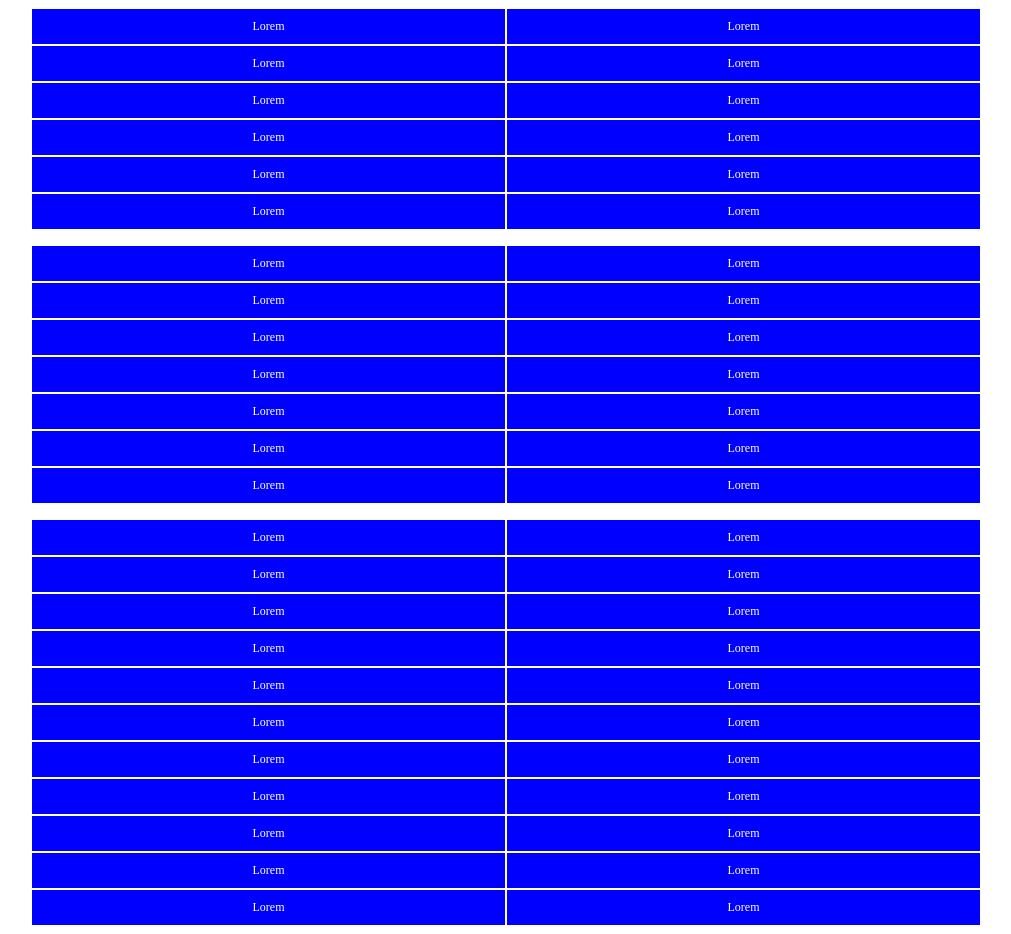
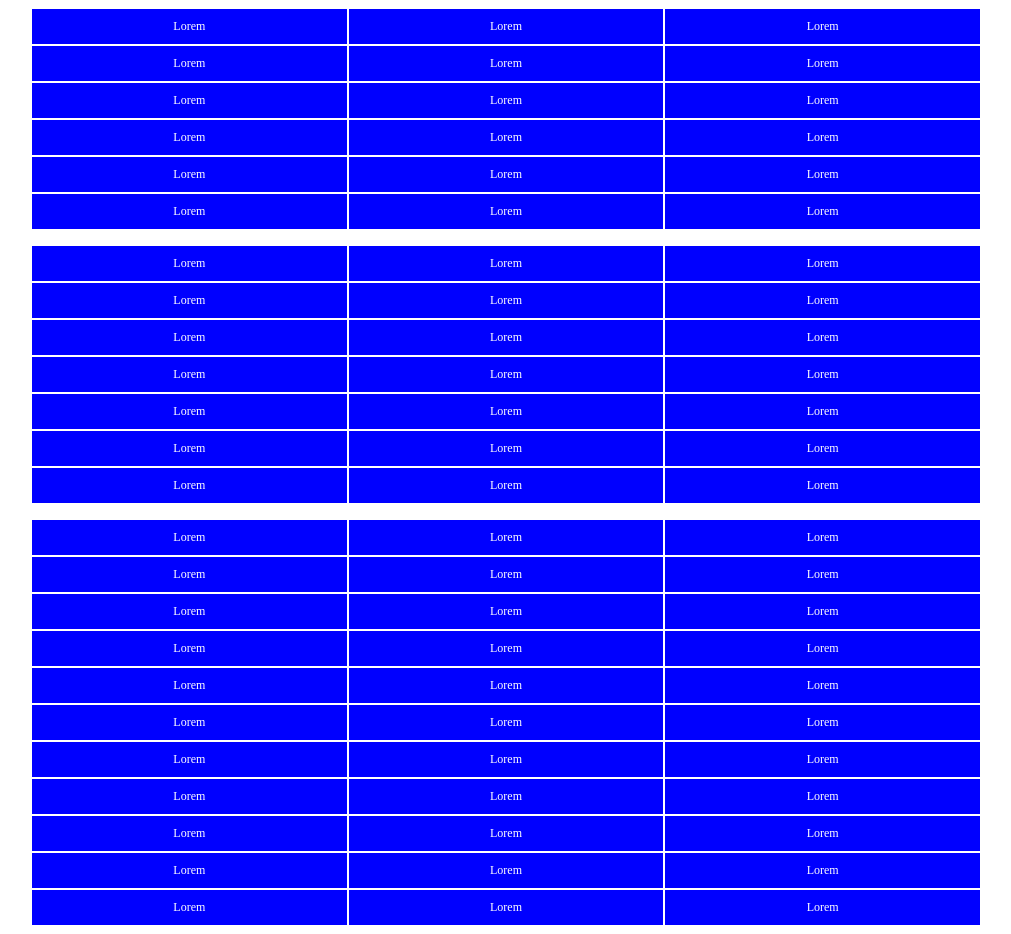
Before and after one commit to mdeias/html-css-12bool, a plain HTML site: page index.html in a window 1280 px wide. Shown: the whole page, without its empty margins (134-1145 px from the left). Drawn offline with Linux system fonts and the light colour scheme.

Commit message:
colonne md

```diff
--- a/index.html
+++ b/index.html
@@ -13,11 +13,15 @@
 
         <div class="row">
 
-            <div class="col-xs-12 col-sm-6">
+            <div class="col-xs-12 col-sm-6 col-md-4">
                 <div class="box"> Lorem</div>
             </div>
 
-            <div class="col-xs-12 col-sm-6">
+            <div class="col-xs-12 col-sm-4 col-md-4">
+                <div class="box"> Lorem</div>
+            </div>
+
+            <div class="col-xs-12 col-sm-2 col-md-4">
                 <div class="box"> Lorem</div>
             </div>
 
@@ -25,11 +29,15 @@
 
         <div class="row">
 
-            <div class="col-xs-12 col-sm-6">
+            <div class="col-xs-12 col-sm-6 col-md-4">
                 <div class="box"> Lorem</div>
             </div>
 
-            <div class="col-xs-12 col-sm-6">
+            <div class="col-xs-12 col-sm-4 col-md-4">
+                <div class="box"> Lorem</div>
+            </div>
+
+            <div class="col-xs-12 col-sm-2 col-md-4">
                 <div class="box"> Lorem</div>
             </div>
 
@@ -37,11 +45,15 @@
 
         <div class="row">
 
-            <div class="col-xs-12 col-sm-6">
+            <div class="col-xs-12 col-sm-6 col-md-4">
                 <div class="box"> Lorem</div>
             </div>
 
-            <div class="col-xs-12 col-sm-6">
+            <div class="col-xs-12 col-sm-4 col-md-4">
+                <div class="box"> Lorem</div>
+            </div>
+
+            <div class="col-xs-12 col-sm-2 col-md-4">
                 <div class="box"> Lorem</div>
             </div>
 
@@ -49,11 +61,15 @@
 
         <div class="row">
 
-            <div class="col-xs-12 col-sm-6">
+            <div class="col-xs-12 col-sm-6 col-md-4">
                 <div class="box"> Lorem</div>
             </div>
 
-            <div class="col-xs-12 col-sm-6">
+            <div class="col-xs-12 col-sm-4 col-md-4">
+                <div class="box"> Lorem</div>
+            </div>
+
+            <div class="col-xs-12 col-sm-2 col-md-4">
                 <div class="box"> Lorem</div>
             </div>
 
@@ -61,11 +77,15 @@
 
         <div class="row">
 
-            <div class="col-xs-12 col-sm-6">
+            <div class="col-xs-12 col-sm-6 col-md-4">
                 <div class="box"> Lorem</div>
             </div>
 
-            <div class="col-xs-12 col-sm-6">
+            <div class="col-xs-12 col-sm-4 col-md-4">
+                <div class="box"> Lorem</div>
+            </div>
+
+            <div class="col-xs-12 col-sm-2 col-md-4">
                 <div class="box"> Lorem</div>
             </div>
 
@@ -73,11 +93,15 @@
 
         <div class="row">
 
-            <div class="col-xs-12 col-sm-6">
+            <div class="col-xs-12 col-sm-6 col-md-4">
                 <div class="box"> Lorem</div>
             </div>
 
-            <div class="col-xs-12 col-sm-6">
+            <div class="col-xs-12 col-sm-4 col-md-4">
+                <div class="box"> Lorem</div>
+            </div>
+
+            <div class="col-xs-12 col-sm-2 col-md-4">
                 <div class="box"> Lorem</div>
             </div>
 
@@ -87,11 +111,15 @@
 
         <div class="row">
 
-            <div class="col-xs-12 col-sm-6">
+            <div class="col-xs-12 col-sm-6 col-md-4">
                 <div class="box"> Lorem</div>
             </div>
 
-            <div class="col-xs-12 col-sm-6">
+            <div class="col-xs-12 col-sm-4 col-md-4">
+                <div class="box"> Lorem</div>
+            </div>
+
+            <div class="col-xs-12 col-sm-2 col-md-4">
                 <div class="box"> Lorem</div>
             </div>
 
@@ -99,11 +127,15 @@
 
         <div class="row">
 
-            <div class="col-xs-12 col-sm-6">
+            <div class="col-xs-12 col-sm-6 col-md-4">
                 <div class="box"> Lorem</div>
             </div>
 
-            <div class="col-xs-12 col-sm-6">
+            <div class="col-xs-12 col-sm-4 col-md-4">
+                <div class="box"> Lorem</div>
+            </div>
+
+            <div class="col-xs-12 col-sm-2 col-md-4">
                 <div class="box"> Lorem</div>
             </div>
 
@@ -111,11 +143,15 @@
 
         <div class="row">
 
-            <div class="col-xs-12 col-sm-6">
+            <div class="col-xs-12 col-sm-6 col-md-4">
                 <div class="box"> Lorem</div>
             </div>
 
-            <div class="col-xs-12 col-sm-6">
+            <div class="col-xs-12 col-sm-4 col-md-4">
+                <div class="box"> Lorem</div>
+            </div>
+
+            <div class="col-xs-12 col-sm-2 col-md-4">
                 <div class="box"> Lorem</div>
             </div>
 
@@ -123,11 +159,15 @@
 
         <div class="row">
 
-            <div class="col-xs-12 col-sm-6">
+            <div class="col-xs-12 col-sm-6 col-md-4">
                 <div class="box"> Lorem</div>
             </div>
 
-            <div class="col-xs-12 col-sm-6">
+            <div class="col-xs-12 col-sm-4 col-md-4">
+                <div class="box"> Lorem</div>
+            </div>
+
+            <div class="col-xs-12 col-sm-2 col-md-4">
                 <div class="box"> Lorem</div>
             </div>
 
@@ -135,11 +175,15 @@
 
         <div class="row">
 
-            <div class="col-xs-12 col-sm-6">
+            <div class="col-xs-12 col-sm-6 col-md-4">
                 <div class="box"> Lorem</div>
             </div>
 
-            <div class="col-xs-12 col-sm-6">
+            <div class="col-xs-12 col-sm-4 col-md-4">
+                <div class="box"> Lorem</div>
+            </div>
+
+            <div class="col-xs-12 col-sm-2 col-md-4">
                 <div class="box"> Lorem</div>
             </div>
 
@@ -147,11 +191,15 @@
 
         <div class="row">
 
-            <div class="col-xs-12 col-sm-6">
+            <div class="col-xs-12 col-sm-6 col-md-4">
                 <div class="box"> Lorem</div>
             </div>
 
-            <div class="col-xs-12 col-sm-6">
+            <div class="col-xs-12 col-sm-4 col-md-4">
+                <div class="box"> Lorem</div>
+            </div>
+
+            <div class="col-xs-12 col-sm-2 col-md-4">
                 <div class="box"> Lorem</div>
             </div>
 
@@ -159,11 +207,15 @@
 
         <div class="row">
 
-            <div class="col-xs-12 col-sm-6">
+            <div class="col-xs-12 col-sm-6 col-md-4">
                 <div class="box"> Lorem</div>
             </div>
 
-            <div class="col-xs-12 col-sm-6">
+            <div class="col-xs-12 col-sm-4 col-md-4">
+                <div class="box"> Lorem</div>
+            </div>
+
+            <div class="col-xs-12 col-sm-2 col-md-4">
                 <div class="box"> Lorem</div>
             </div>
 
@@ -173,22 +225,15 @@
 
         <div class="row">
 
-            <div class="col-xs-12 col-sm-6">
+            <div class="col-xs-12 col-sm-6 col-md-4">
                 <div class="box"> Lorem</div>
             </div>
 
-            <div class="col-xs-12 col-sm-6">
-                <div class="box"> Lorem</div>
-            </div>
-        </div>
-
-        <div class="row">
-
-            <div class="col-xs-12 col-sm-6">
+            <div class="col-xs-12 col-sm-4 col-md-4">
                 <div class="box"> Lorem</div>
             </div>
 
-            <div class="col-xs-12 col-sm-6">
+            <div class="col-xs-12 col-sm-2 col-md-4">
                 <div class="box"> Lorem</div>
             </div>
 
@@ -196,11 +241,15 @@
 
         <div class="row">
 
-            <div class="col-xs-12 col-sm-6">
+            <div class="col-xs-12 col-sm-6 col-md-4">
                 <div class="box"> Lorem</div>
             </div>
 
-            <div class="col-xs-12 col-sm-6">
+            <div class="col-xs-12 col-sm-4 col-md-4">
+                <div class="box"> Lorem</div>
+            </div>
+
+            <div class="col-xs-12 col-sm-2 col-md-4">
                 <div class="box"> Lorem</div>
             </div>
 
@@ -208,22 +257,15 @@
 
         <div class="row">
 
-            <div class="col-xs-12 col-sm-6">
+            <div class="col-xs-12 col-sm-6 col-md-4">
                 <div class="box"> Lorem</div>
             </div>
 
-            <div class="col-xs-12 col-sm-6">
-                <div class="box"> Lorem</div>
-            </div>
-        </div>
-
-        <div class="row">
-
-            <div class="col-xs-12 col-sm-6">
+            <div class="col-xs-12 col-sm-4 col-md-4">
                 <div class="box"> Lorem</div>
             </div>
 
-            <div class="col-xs-12 col-sm-6">
+            <div class="col-xs-12 col-sm-2 col-md-4">
                 <div class="box"> Lorem</div>
             </div>
 
@@ -231,11 +273,15 @@
 
         <div class="row">
 
-            <div class="col-xs-12 col-sm-6">
+            <div class="col-xs-12 col-sm-6 col-md-4">
                 <div class="box"> Lorem</div>
             </div>
 
-            <div class="col-xs-12 col-sm-6">
+            <div class="col-xs-12 col-sm-4 col-md-4">
+                <div class="box"> Lorem</div>
+            </div>
+
+            <div class="col-xs-12 col-sm-2 col-md-4">
                 <div class="box"> Lorem</div>
             </div>
 
@@ -243,11 +289,15 @@
 
         <div class="row">
 
-            <div class="col-xs-12 col-sm-6">
+            <div class="col-xs-12 col-sm-6 col-md-4">
                 <div class="box"> Lorem</div>
             </div>
 
-            <div class="col-xs-12 col-sm-6">
+            <div class="col-xs-12 col-sm-4 col-md-4">
+                <div class="box"> Lorem</div>
+            </div>
+
+            <div class="col-xs-12 col-sm-2 col-md-4">
                 <div class="box"> Lorem</div>
             </div>
 
@@ -255,11 +305,15 @@
 
         <div class="row">
 
-            <div class="col-xs-12 col-sm-6">
+            <div class="col-xs-12 col-sm-6 col-md-4">
                 <div class="box"> Lorem</div>
             </div>
 
-            <div class="col-xs-12 col-sm-6">
+            <div class="col-xs-12 col-sm-4 col-md-4">
+                <div class="box"> Lorem</div>
+            </div>
+
+            <div class="col-xs-12 col-sm-2 col-md-4">
                 <div class="box"> Lorem</div>
             </div>
 
@@ -267,11 +321,15 @@
 
         <div class="row">
 
-            <div class="col-xs-12 col-sm-6">
+            <div class="col-xs-12 col-sm-6 col-md-4">
                 <div class="box"> Lorem</div>
             </div>
 
-            <div class="col-xs-12 col-sm-6">
+            <div class="col-xs-12 col-sm-4 col-md-4">
+                <div class="box"> Lorem</div>
+            </div>
+
+            <div class="col-xs-12 col-sm-2 col-md-4">
                 <div class="box"> Lorem</div>
             </div>
 
@@ -279,11 +337,15 @@
 
         <div class="row">
 
-            <div class="col-xs-12 col-sm-6">
+            <div class="col-xs-12 col-sm-6 col-md-4">
                 <div class="box"> Lorem</div>
             </div>
 
-            <div class="col-xs-12 col-sm-6">
+            <div class="col-xs-12 col-sm-4 col-md-4">
+                <div class="box"> Lorem</div>
+            </div>
+
+            <div class="col-xs-12 col-sm-2 col-md-4">
                 <div class="box"> Lorem</div>
             </div>
 
@@ -291,11 +353,47 @@
 
         <div class="row">
 
-            <div class="col-xs-12 col-sm-6">
+            <div class="col-xs-12 col-sm-6 col-md-4">
                 <div class="box"> Lorem</div>
             </div>
 
-            <div class="col-xs-12 col-sm-6">
+            <div class="col-xs-12 col-sm-4 col-md-4">
+                <div class="box"> Lorem</div>
+            </div>
+
+            <div class="col-xs-12 col-sm-2 col-md-4">
+                <div class="box"> Lorem</div>
+            </div>
+
+        </div>
+
+        <div class="row">
+
+            <div class="col-xs-12 col-sm-6 col-md-4">
+                <div class="box"> Lorem</div>
+            </div>
+
+            <div class="col-xs-12 col-sm-4 col-md-4">
+                <div class="box"> Lorem</div>
+            </div>
+
+            <div class="col-xs-12 col-sm-2 col-md-4">
+                <div class="box"> Lorem</div>
+            </div>
+
+        </div>
+
+        <div class="row">
+
+            <div class="col-xs-12 col-sm-6 col-md-4">
+                <div class="box"> Lorem</div>
+            </div>
+
+            <div class="col-xs-12 col-sm-4 col-md-4">
+                <div class="box"> Lorem</div>
+            </div>
+
+            <div class="col-xs-12 col-sm-2 col-md-4">
                 <div class="box"> Lorem</div>
             </div>
 
```
